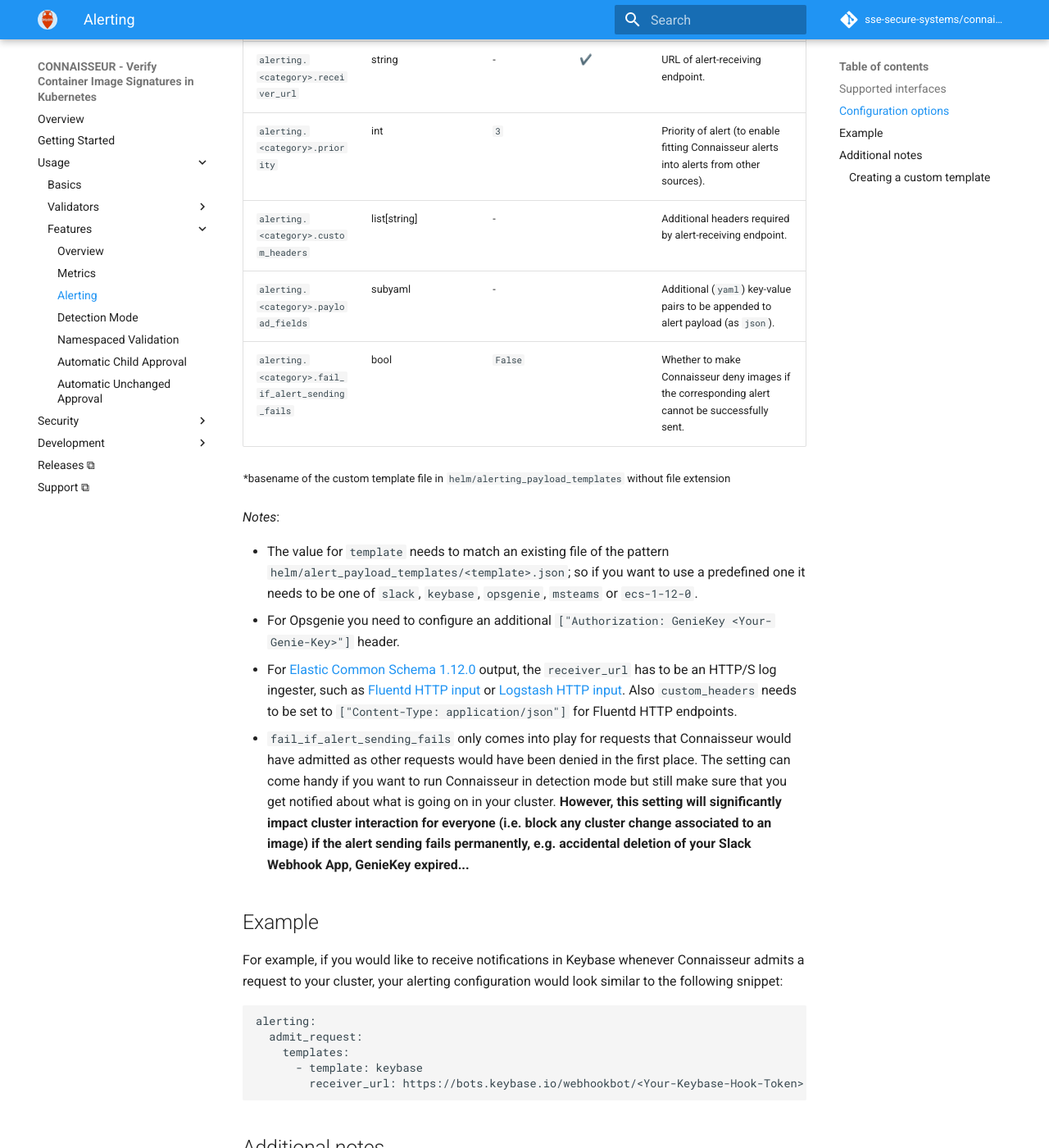
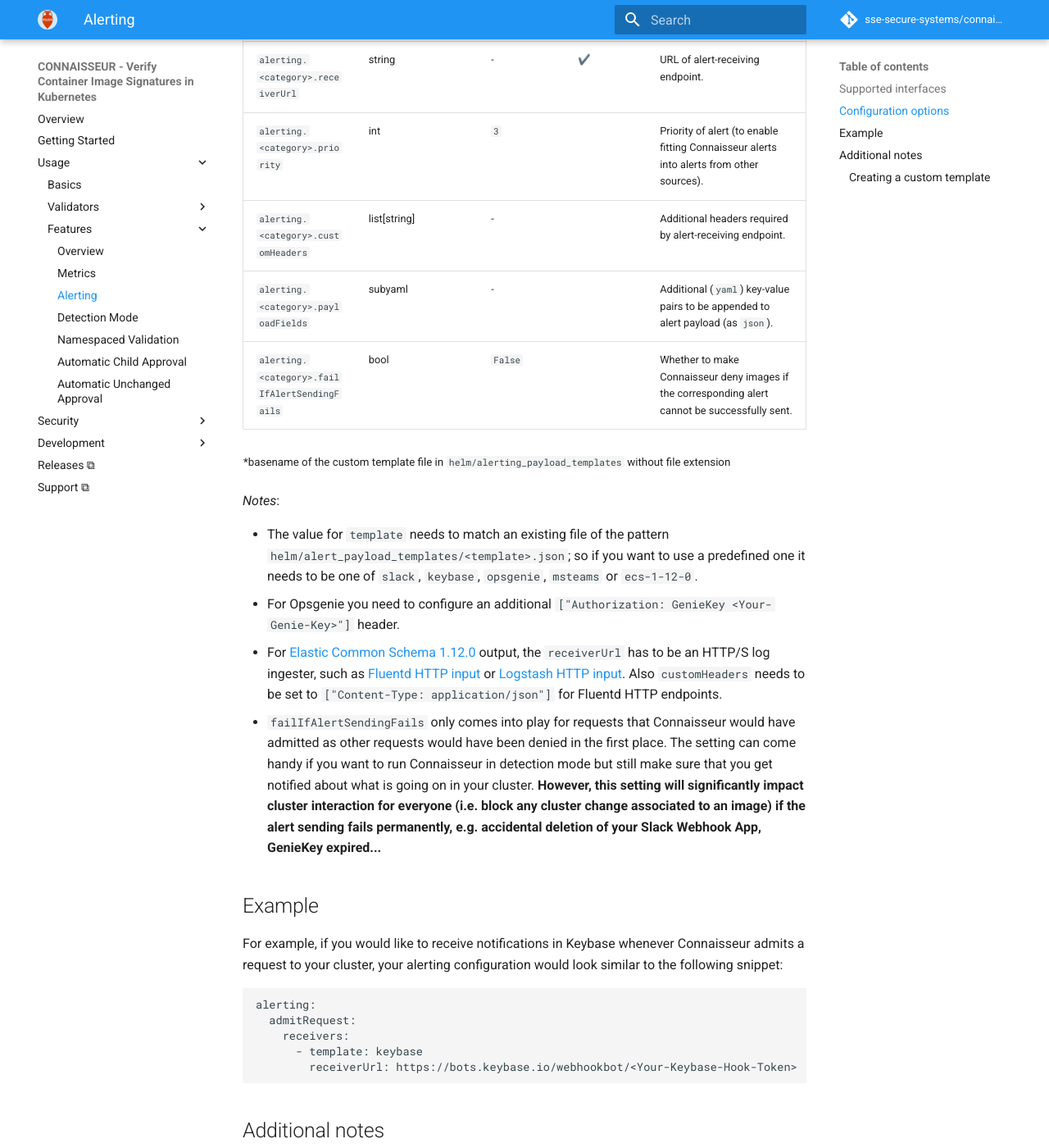
Before and after one commit to sse-secure-systems/connaisseur, an MkDocs documentation site: the page built from docs/features/alerting.md, in a window 1280 px wide and 1400 px high, scrolled down 868 px. Shown: the whole window at 82% size. Built offline with MkDocs 1.6.1 and Material for MkDocs 9.7.7, drawn with Linux system fonts in a browser that asks for light colours; emoji names are drawn with the system emoji font; comment, search, counter and statistics services are not loaded; the version menu is left out; some of the changed text lies outside the part shown.

Commit message:
refactor: Improve naming within alerting configuration

````diff
--- a/docs/features/alerting.md
+++ b/docs/features/alerting.md
@@ -14,17 +14,17 @@
 
 ## Configuration options
 
-Currently, Connaisseur supports alerting on either admittance of images, denial of images or both. These event categories can be configured independently of each other under the relevant category (i.e. `admit_request` or `reject_request`):
+Currently, Connaisseur supports alerting on either admittance of images, denial of images or both. These event categories can be configured independently of each other under the relevant category (i.e. `admitRequest` or `rejectRequest`):
 
-| Key                                               | Accepted values                                                               | Default           | Required           | Description                                                                                     |
-|---------------------------------------------------|-------------------------------------------------------------------------------|-------------------|--------------------|-------------------------------------------------------------------------------------------------|
-| `alerting.cluster_identifier`                     | string                                                                        | `"not specified"` |                    | Cluster identifier used in alert payload to distinguish between alerts from different clusters. |
-| `alerting.<category>.template`                    | `opsgenie`, `slack`, `keybase`, `msteams`, `ecs-1-12-0` or custom<sup>*</sup> | -                 | :heavy_check_mark: | File in `helm/alert_payload_templates/` to be used as alert payload template.                   |
-| `alerting.<category>.receiver_url`                | string                                                                        | -                 | :heavy_check_mark: | URL of alert-receiving endpoint.                                                                |
-| `alerting.<category>.priority`                    | int                                                                           | `3`               |                    | Priority of alert (to enable fitting Connaisseur alerts into alerts from other sources).        |
-| `alerting.<category>.custom_headers`              | list[string]                                                                  | -                 |                    | Additional headers required by alert-receiving endpoint.                                        |
-| `alerting.<category>.payload_fields`              | subyaml                                                                       | -                 |                    | Additional (`yaml`) key-value pairs to be appended to alert payload (as `json`).                |
-| `alerting.<category>.fail_if_alert_sending_fails` | bool                                                                          | `False`           |                    | Whether to make Connaisseur deny images if the corresponding alert cannot be successfully sent. |
+| Key                                                |  Accepted values                                      | Default           | Required           | Description                                                                                        |
+| -------------------------------------------------- | ----------------------------------------------------  | ----------------- | ------------------ | -------------------------------------------------------------------------------------------------- |
+| `alerting.clusterIdentifier`                      | string                                                | `"not specified"` |                    | Cluster identifier used in alert payload to distinguish between alerts from different clusters.     |
+| `alerting.<category>.template`                     | `opsgenie`, `slack`, `keybase`, `msteams`, `ecs-1-12-0` or custom<sup>*</sup>  | -                 | :heavy_check_mark: | File in `helm/alert_payload_templates/` to be used as alert payload template.           |
+| `alerting.<category>.receiverUrl`                 | string                                                | -                 | :heavy_check_mark: | URL of alert-receiving endpoint.                                                                    |
+| `alerting.<category>.priority`                     | int                                                   | `3`               |                    | Priority of alert (to enable fitting Connaisseur alerts into alerts from other sources).            |
+| `alerting.<category>.customHeaders`               | list[string]                                          | -                 |                    | Additional headers required by alert-receiving endpoint.                                            |
+| `alerting.<category>.payloadFields`               | subyaml                                               | -                 |                    | Additional (`yaml`) key-value pairs to be appended to alert payload (as `json`). |
+| `alerting.<category>.failIfAlertSendingFails`  | bool                                                  | `False`           |                    | Whether to make Connaisseur deny images if the corresponding alert cannot be successfully sent.    |
 
 <sup>*basename of the custom template file in `helm/alerting_payload_templates` without file extension </sup>
 
@@ -35,8 +35,8 @@
 one it needs to be one of `slack`, `keybase`, `opsgenie`, `msteams` or `ecs-1-12-0`.
 - For Opsgenie you need to configure an additional
   `["Authorization: GenieKey <Your-Genie-Key>"]` header.
-- For [Elastic Common Schema 1.12.0](https://www.elastic.co/guide/en/ecs/1.12/index.html) output, the `receiver_url` has to be an HTTP/S log ingester, such as [Fluentd HTTP input](https://docs.fluentd.org/input/http) or [Logstash HTTP input](https://www.elastic.co/guide/en/logstash/current/plugins-inputs-http.html). Also `custom_headers` needs to be set to `["Content-Type: application/json"]` for Fluentd HTTP endpoints.
-- `fail_if_alert_sending_fails` only comes into play for requests that Connaisseur would have admitted as other requests would have been denied in the first place. The setting can come handy if you want to run Connaisseur in detection mode but still make sure that you get notified about what is going on in your cluster. **However, this setting will significantly impact cluster interaction for everyone (i.e. block any cluster change associated to an image) if the alert sending fails permanently, e.g. accidental deletion of your Slack Webhook App, GenieKey expired...**
+- For [Elastic Common Schema 1.12.0](https://www.elastic.co/guide/en/ecs/1.12/index.html) output, the `receiverUrl` has to be an HTTP/S log ingester, such as [Fluentd HTTP input](https://docs.fluentd.org/input/http) or [Logstash HTTP input](https://www.elastic.co/guide/en/logstash/current/plugins-inputs-http.html). Also `customHeaders` needs to be set to `["Content-Type: application/json"]` for Fluentd HTTP endpoints.
+- `failIfAlertSendingFails` only comes into play for requests that Connaisseur would have admitted as other requests would have been denied in the first place. The setting can come handy if you want to run Connaisseur in detection mode but still make sure that you get notified about what is going on in your cluster. **However, this setting will significantly impact cluster interaction for everyone (i.e. block any cluster change associated to an image) if the alert sending fails permanently, e.g. accidental deletion of your Slack Webhook App, GenieKey expired...**
 
 
 
@@ -46,10 +46,10 @@
 
 ```
 alerting:
-  admit_request:
-    templates:
+  admitRequest:
+    receivers:
       - template: keybase
-        receiver_url: https://bots.keybase.io/webhookbot/<Your-Keybase-Hook-Token>
+        receiverUrl: https://bots.keybase.io/webhookbot/<Your-Keybase-Hook-Token>
 ```
 
 ## Additional notes
@@ -71,8 +71,8 @@
 
 Referring to any of these variables in the templates works by Jinja2 notation
 (e.g. `{{ timestamp }}`). You can update your payload dynamically by adding payload
-fields in `yaml` representation in the `payload_fields` key which will be translated
+fields in `yaml` representation in the `payloadFields` key which will be translated
 to JSON by Helm as is. If your REST endpoint requires particular headers, you can
-specify them as described above in `custom_headers`.
+specify them as described above in `customHeaders`.
 
 Feel free to make a PR to share with the community if you add new neat templates for other third parties :pray:
````
Also changed, not shown: 13 other files.
